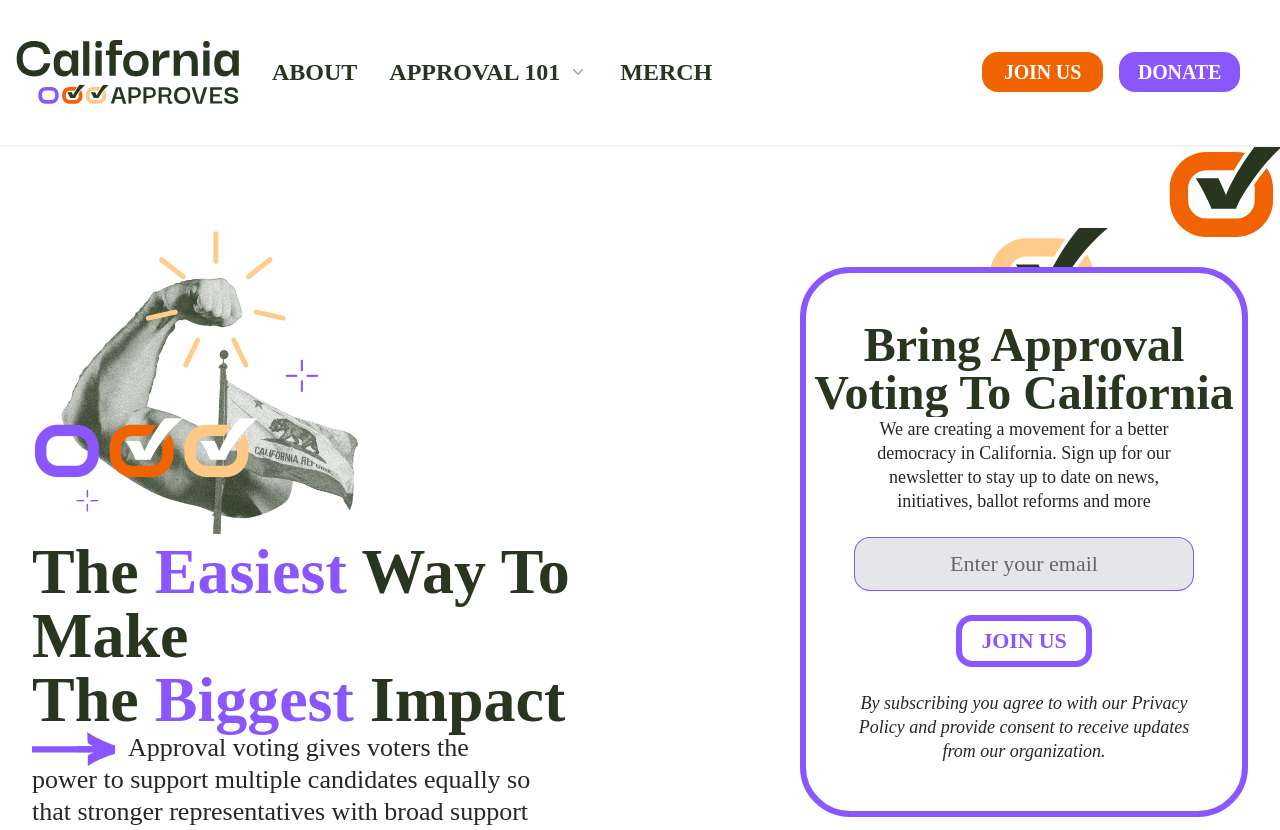
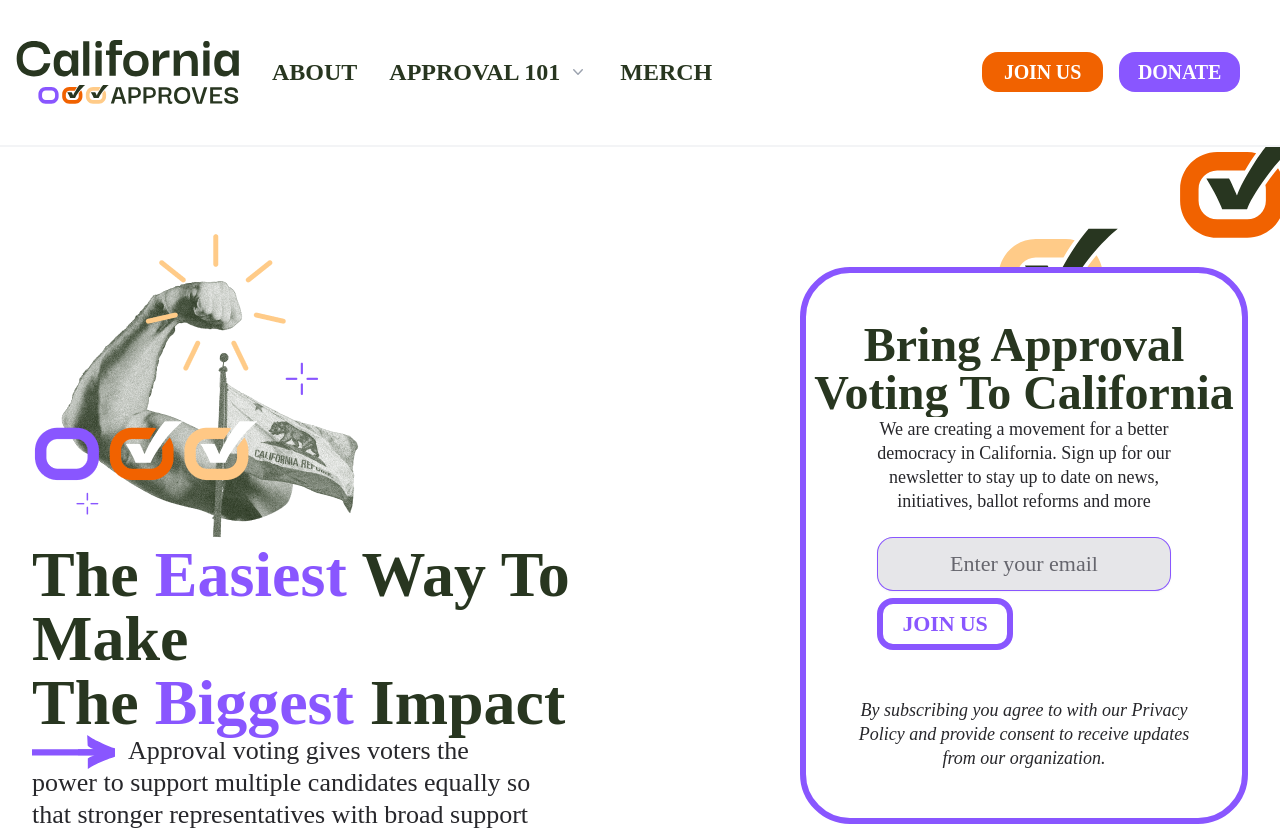
Before and after one commit to CaliforniaApproves/CaliforniaApproves.github.io, a React (Vite) app: page / in a window 1280 px wide. Shown: the top 830 px of the page. Built offline with nearby package versions, Linux system fonts and the light colour scheme; a web font is replaced by a local one.

Commit message:
form kinda working

```diff
--- a/src/components/common/buttons.tsx
+++ b/src/components/common/buttons.tsx
@@ -21,7 +21,7 @@
 type ButtonColor = 'orange'|'purple'|'green'|'black';
 type ButtonSize = 'sm'|'lg';
 
-type ButtonProps = {
+type ButtonProps = JSX.IntrinsicElements["button"] & {
     variant: ButtonVariant;
     color: ButtonColor;
     size?: ButtonSize
@@ -29,7 +29,7 @@
 }
 
 type ActionButtonProps = ButtonProps & {
-    onClick: () => void;
+    onClick?: () => void;
 };
 
 export const ActionButton = ({variant, color, size='sm', onClick, children, className=''}: PropsWithChildren<ActionButtonProps>) => {
@@ -61,9 +61,9 @@
         , className
     );
     return (
-        <div className={classNames} onClick={onClick}>
+        <button className={classNames} onClick={onClick}>
             {children}
-        </div>
+        </button>
     );
 }
 
--- a/src/components/common/input.tsx
+++ b/src/components/common/input.tsx
@@ -30,7 +30,7 @@
 };
 
 // create a component
-const Input = ({value, setValue, color, type, label, placeholder, labelHidden=false, className=''}: PropsWithChildren<InputProps>) => {
+const Input = ({value, setValue, color, type, label, placeholder, labelHidden=false, className='', id, required=false}: PropsWithChildren<InputProps>) => {
     return (
         <div className={classnames(
             'caa-input'
@@ -42,6 +42,7 @@
                 {label}
             </label>
             <input
+                id={id}
                 type={type}
                 name={label}
                 className={classnames(
@@ -56,6 +57,7 @@
                 placeholder={placeholder}
                 value={value}
                 onChange={(e) => setValue(e.target.value)}
+                required={required}
             />
             </div>
     );
--- a/src/landing-page/mailing-form.tsx
+++ b/src/landing-page/mailing-form.tsx
@@ -22,6 +22,7 @@
 // create a component
 const MailingForm = () => {
     const [email, setEmail] = useState<string>('');
+
     return (
         <div className='bg-white border-purple rounded-[50px] border-[6px] p-12 text-center flex flex-col items-center'>
             <h2 className='truncate text-green'>
@@ -31,6 +32,17 @@
                 We are creating a movement for a better democracy in California. Sign up for our newsletter to stay up to date on news, initiatives, ballot reforms and more
             </p>
             <br/>
+            <div id="mc_embed_signup">
+                <form
+                    action="https://californiaapproves.us5.list-manage.com/subscribe/post?u=b4aa7540a62457c043ff00e36&amp;id=dddf3d641c&amp;f_id=003abee6f0"
+                    method="post"
+                    id="mc-embedded-subscribe-form"
+                    name="mc-embedded-subscribe-form"
+                    className="validate"
+                    target="_self"
+                >
+                    <div id="mc_embed_signup_scroll">
+                        <div id="mc-email-input-wrapper" className="mc-field-group" style={{height: "45px"}}>
                             <Input
                                 color="purple"
                                 value={email}
@@ -39,18 +51,51 @@
                                 labelHidden={true}
                                 type='email'
                                 placeholder='Enter your email'
-                className='w-full'
+                                className='w-full required email'
+                                id="mce-EMAIL"
+                                required
                             />
-            <br/>
+                            <span id="mce-EMAIL-HELPERTEXT" className="helper_text"></span>
+                        </div>
+                        <div id="mce-responses" className="clear">
+                            <div
+                                className="response"
+                                id="mce-error-response"
+                            ></div>
+                            <div
+                                className="response"
+                                id="mce-success-response"
+                                style={{ display: "none" }}
+                            ></div>
+                        </div>
+                        {/* <!-- real people should not fill this in and expect good things - do not remove this or risk form bot signups--> */}
+                        <div style={{ position: "absolute", left: '-5000px'}}aria-hidden="true">
+                            <input
+                                type="text"
+                                name="b_b4aa7540a62457c043ff00e36_dddf3d641c"
+                                tabIndex={-1}
+                                value=""
+                            />
+                        </div>
+                        <div className="clear" style={{marginTop: "1em"}}>
                             <ActionButton
                                 color='purple'
                                 variant='outlined'
-                onClick={() => {}}
                                 className="text-purple"
                                 size='lg'
+                                name="subscribe"
+                                id="mc-embedded-subscribe"
+                                type="submit"
                             >
                                 JOIN US
                             </ActionButton>
+                        </div>
+                    </div>
+                </form>
+                </div>
+
+            <br/>
+
             <br/>
             <p className='italic text-small'>
                 By subscribing you agree to with our Privacy Policy and provide consent to receive updates from our organization.
```
Lines whose indentation alone changed are shown as unchanged.
